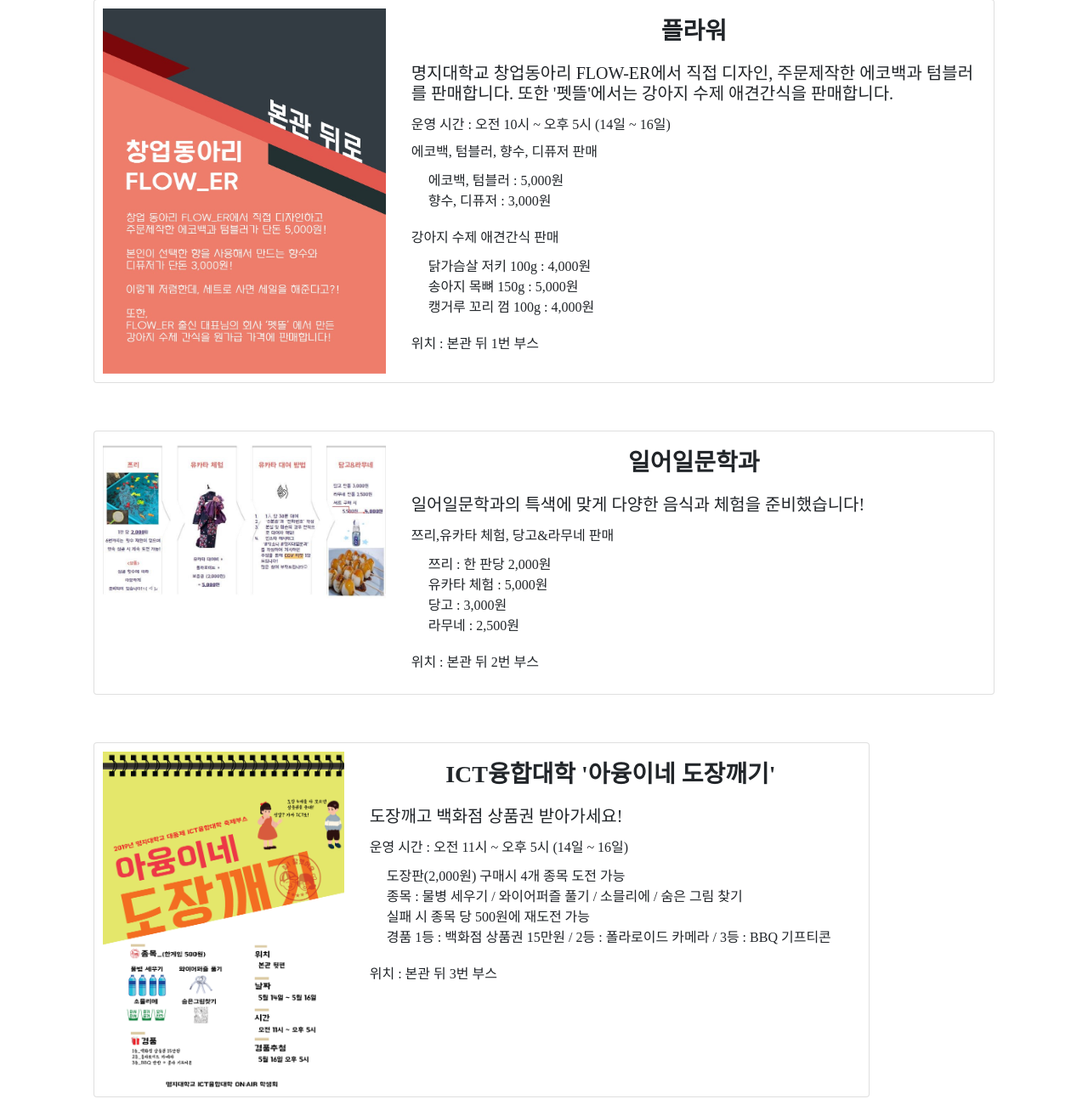
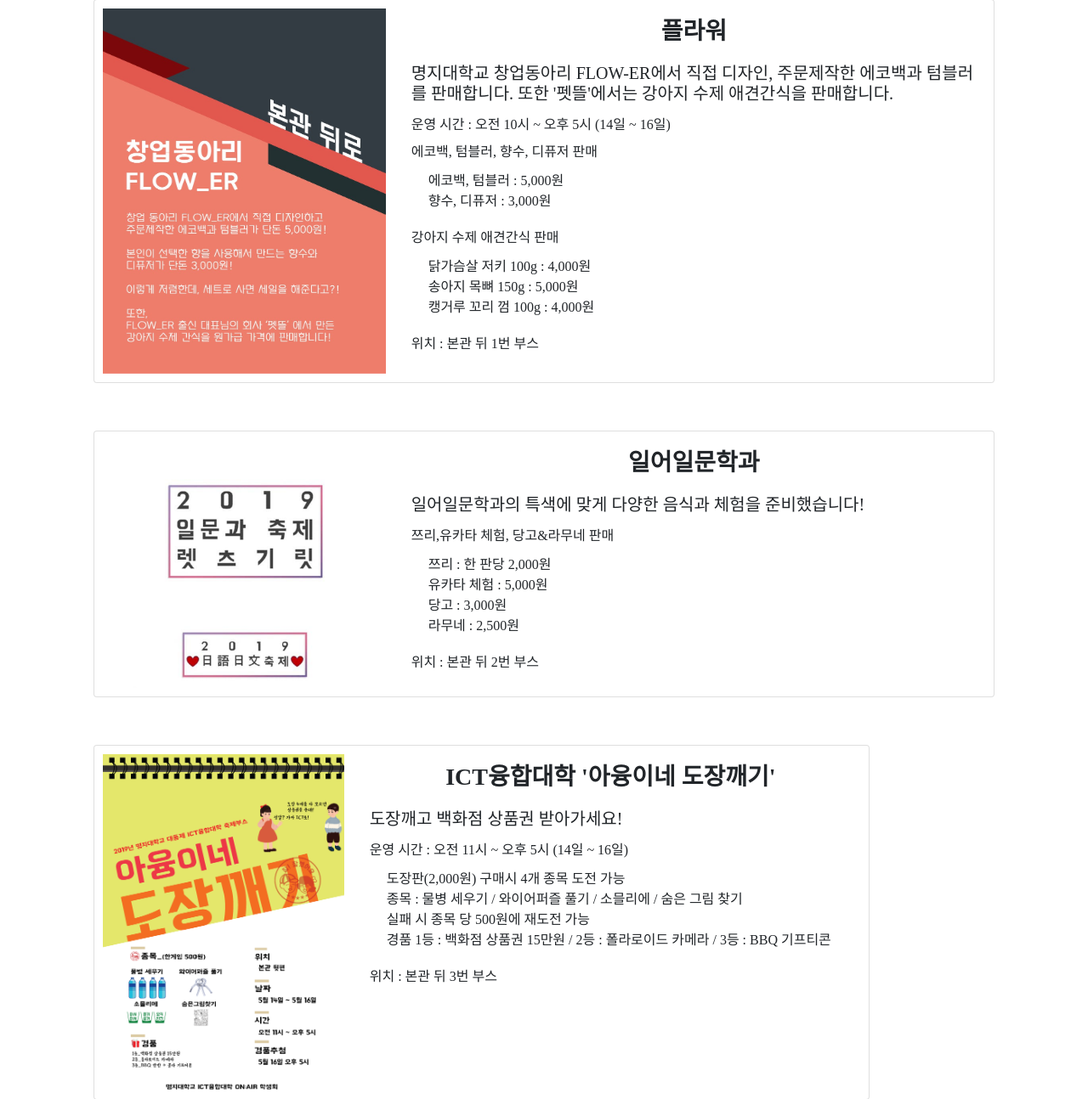
Before and after one commit to likelionmju/mju-festival-2019, a Django app: page /info/booth/organization/ in a window 1280 px wide. Shown: the part 809-2103 px from the top of the page at 85% size. Run offline with Django 3.2, Linux system fonts and the light colour scheme; some libraries are stand-ins or nearby versions; some web fonts are replaced.

Commit message:
일문학과 사진 수정

```diff
--- a/page/templates/organization.html
+++ b/page/templates/organization.html
@@ -35,7 +35,7 @@
         <div class="card mb-3" style="min-width: 540px;" id="2">
             <div class="row no-gutters">
                 <div class="col-md-4">
-                    <img src="{% static 'page/images/japanese.jpg'%}" class="card-img-top" alt="">
+                    <img src="{% static 'page/images/japanese.png'%}" class="card-img-top" alt="">
                 </div>
                 <div class="col-md-8">
 
```
Also changed, not shown: page/static/page/images/japanese.jpg (deleted), page/static/page/images/japanese.png (added).
